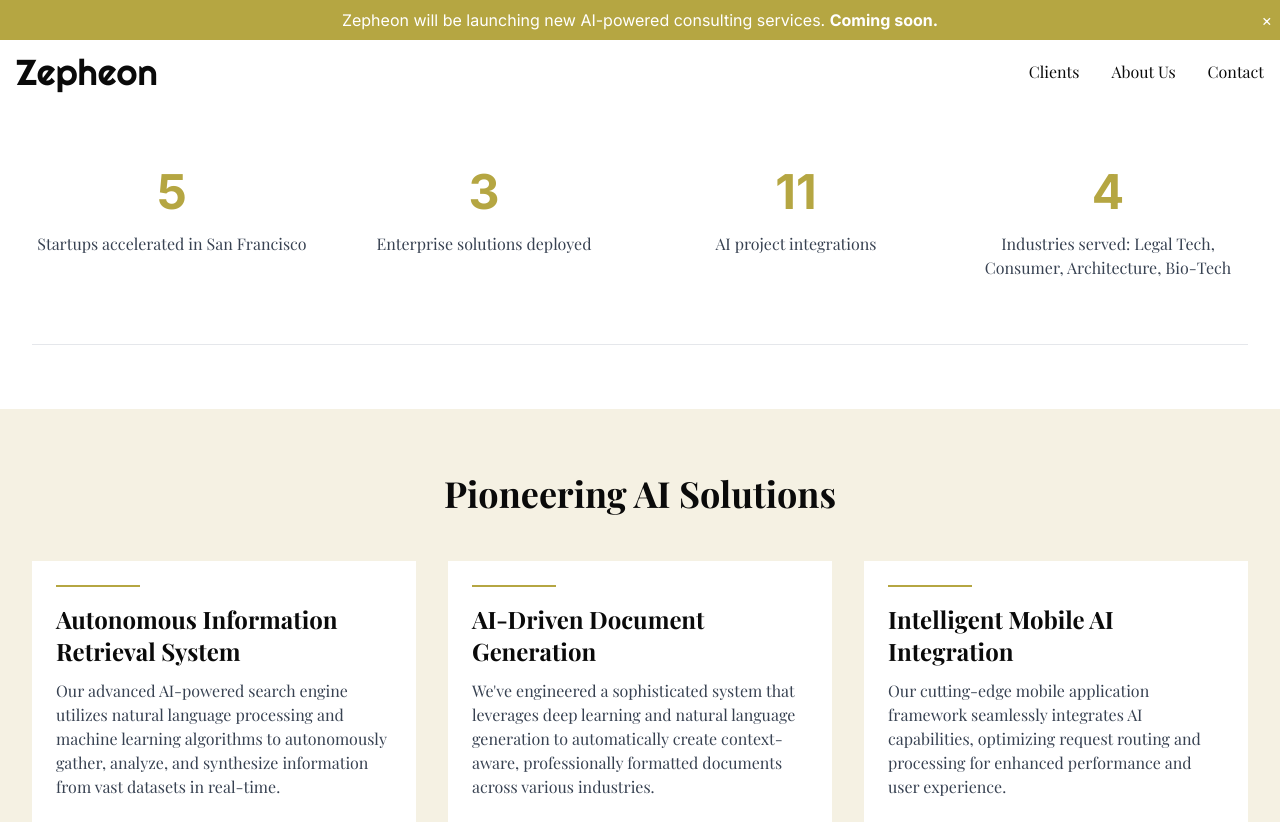
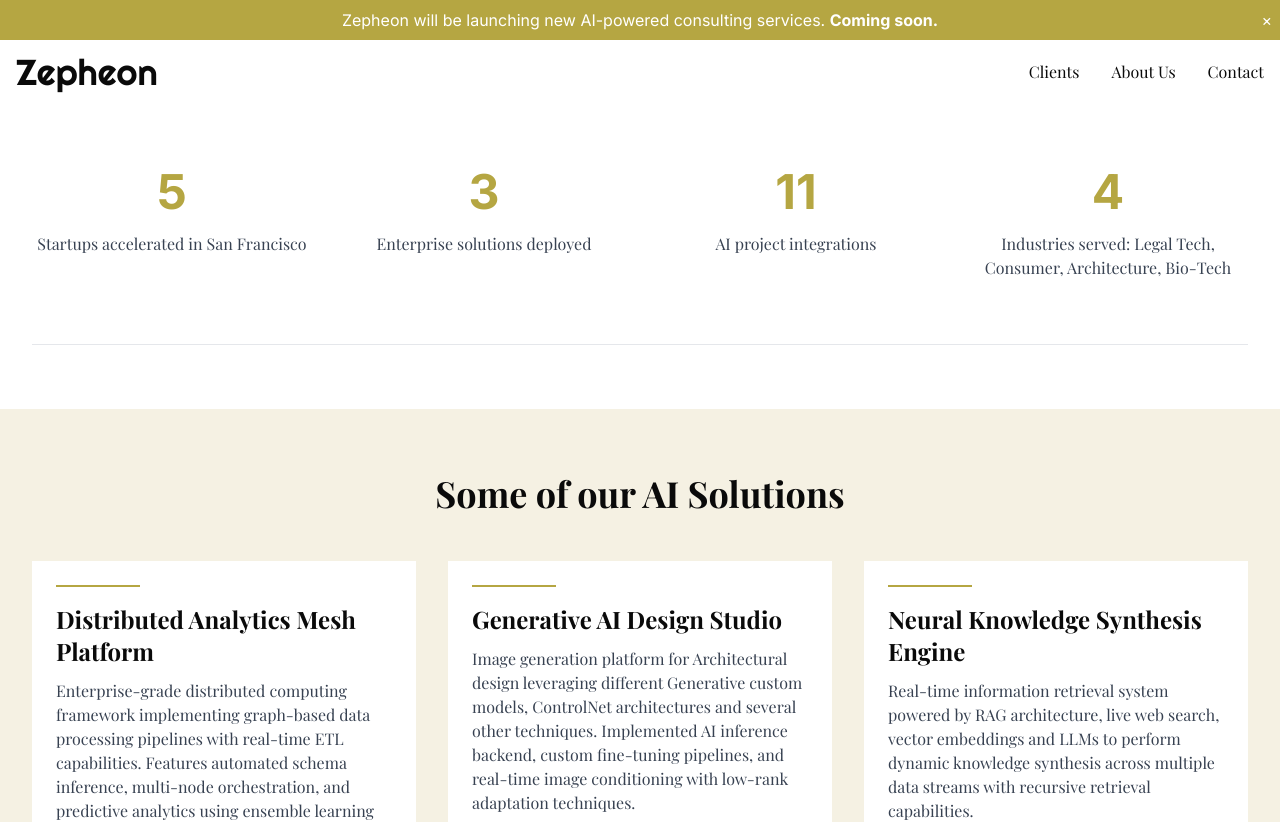
Before and after one commit to isaacbau/zepheon-landing, a React (Vite) app: page /clients in a window 1280 px wide. Shown: the top 822 px of the page. Built offline with nearby package versions, Linux system fonts and the light colour scheme; a web font is replaced by a local one.

Commit message:
Changed some of the clients and added a new one

```diff
--- a/src/pages/Clients.tsx
+++ b/src/pages/Clients.tsx
@@ -42,19 +42,19 @@ const Clients = () => {
 
   const aiProjects = [
     {
-      title: "Autonomous Information Retrieval System",
+      title: "Distributed Analytics Mesh Platform",
       description:
-        "Our advanced AI-powered search engine utilizes natural language processing and machine learning algorithms to autonomously gather, analyze, and synthesize information from vast datasets in real-time.",
+        "Enterprise-grade distributed computing framework implementing graph-based data processing pipelines with real-time ETL capabilities. Features automated schema inference, multi-node orchestration, and predictive analytics using ensemble learning methods.",
     },
     {
-      title: "AI-Driven Document Generation",
+      title: "Generative AI Design Studio",
       description:
-        "We've engineered a sophisticated system that leverages deep learning and natural language generation to automatically create context-aware, professionally formatted documents across various industries.",
+        "Image generation platform for Architectural design leveraging different Generative custom models, ControlNet architectures and several other techniques. Implemented AI inference backend, custom fine-tuning pipelines, and real-time image conditioning with low-rank adaptation techniques.",
     },
     {
-      title: "Intelligent Mobile AI Integration",
+      title: "Neural Knowledge Synthesis Engine",
       description:
-        "Our cutting-edge mobile application framework seamlessly integrates AI capabilities, optimizing request routing and processing for enhanced performance and user experience.",
+        "Real-time information retrieval system powered by RAG architecture, live web search, vector embeddings and LLMs to perform dynamic knowledge synthesis across multiple data streams with recursive retrieval capabilities.",
     },
   ];
 
@@ -75,7 +75,7 @@ const Clients = () => {
       <div className="bg-[#F5F1E3] py-16">
         <div className="px-4 sm:px-6 lg:px-8 max-w-7xl mx-auto">
           <h2 className="text-3xl md:text-4xl font-bold mb-12 font-playfair text-center">
-            Pioneering AI Solutions
+            Some of our AI Solutions
           </h2>
           <div className="grid grid-cols-1 md:grid-cols-3 gap-8">
             {aiProjects.map((project, index) => (
--- a/tailwind.config.js
+++ b/tailwind.config.js
@@ -1,3 +1,5 @@
+import animate from "tailwindcss-animate";
+
 /** @type {import('tailwindcss').Config} */
 export default {
   darkMode: ["class"],
@@ -69,5 +71,5 @@ export default {
       },
     },
   },
-  plugins: [require("tailwindcss-animate")],
+  plugins: [animate],
 };
```
